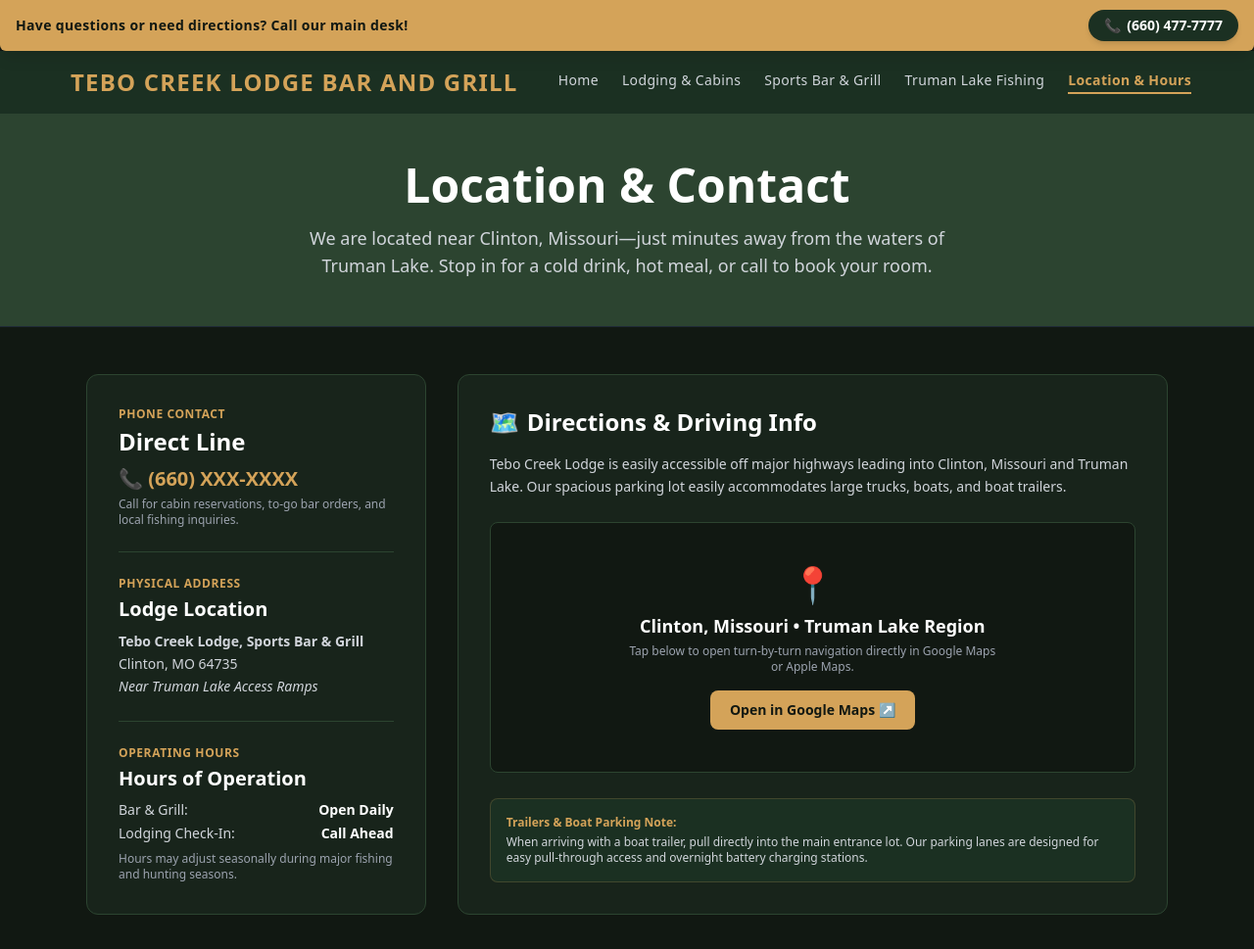
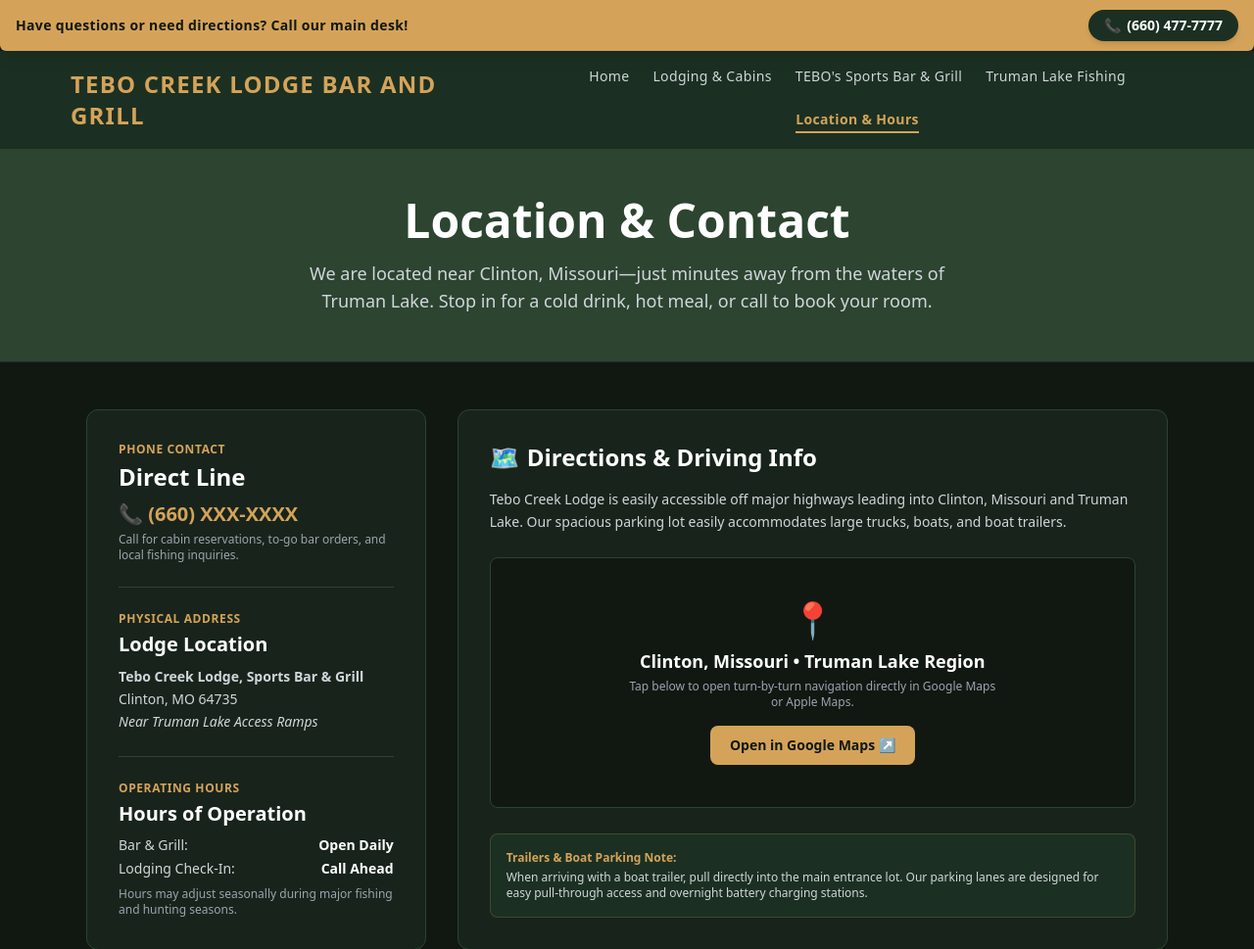
Before and after one commit to richlomeli239/tebocreeklodge, a plain HTML site: page contact.html in a window 1280 px wide. Shown: the top 969 px of the page at 98% size. Drawn offline with nearby package versions, Linux system fonts and the light colour scheme.

Commit message:
Update Sports Bar & Grill link text to TEBO's

```diff
--- a/contact.html
+++ b/contact.html
@@ -44,7 +44,7 @@
             <div class="flex flex-wrap justify-center gap-6 font-medium text-sm tracking-wide">
                 <a href="index.html" class="text-gray-300 hover:text-brandGold transition">Home</a>
                 <a href="lodging.html" class="text-gray-300 hover:text-brandGold transition">Lodging & Cabins</a>
-                <a href="bar-and-grill.html" class="text-gray-300 hover:text-brandGold transition">Sports Bar & Grill</a>
+                <a href="bar-and-grill.html" class="text-gray-300 hover:text-brandGold transition">TEBO's Sports Bar & Grill</a>
                 <a href="outdoors.html" class="text-gray-300 hover:text-brandGold transition">Truman Lake Fishing</a>
                 <a href="contact.html" class="text-brandGold font-bold border-b-2 border-brandGold pb-0.5">Location & Hours</a>
             </div>
```
